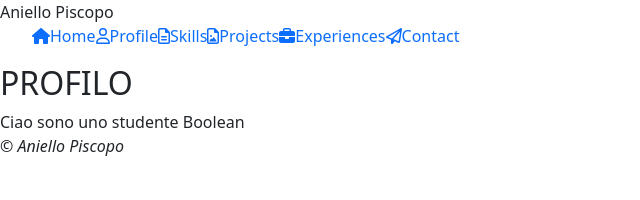
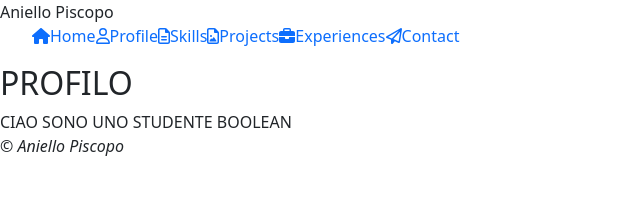
Before and after one commit to AnielloPiscopo/vite-boolfolio, a Vue app: page /profile in a window 1280 px wide. Shown: the top 200 px of the page, without its empty margins (0-640 px from the left). Built offline with nearby package versions, Linux system fonts and the light colour scheme.

Commit message:
Modified the name of the props necessary for the SectionsHeader component

```diff
--- a/src/components/main/SectionsHeader.vue
+++ b/src/components/main/SectionsHeader.vue
@@ -3,12 +3,12 @@ export default {
   name: "SectionsHeader",
 
   props: {
-    pageTitle: {
+    title: {
       type: String,
       required: true,
     },
 
-    pageSubtitle: {
+    subtitle: {
       type: String,
       required: false,
     },
@@ -23,8 +23,8 @@ export default {
 
 <template>
   <div class="my_header">
-    <h2 class="my_title text-uppercase">{{ pageTitle }}</h2>
-    <div class="my_subtitle">{{ pageSubtitle }}</div>
+    <h2 class="my_title text-uppercase">{{ title }}</h2>
+    <div class="my_subtitle text-uppercase">{{ subtitle }}</div>
   </div>
 </template>
 
--- a/src/pages/ContactPage.vue
+++ b/src/pages/ContactPage.vue
@@ -37,8 +37,8 @@ export default {
 <template>
   <section id="contact">
     <SectionsHeader
-      :pageTitle="title"
-      :pageSubtitle="subtitle"
+      :title="title"
+      :subtitle="subtitle"
       :specialWords="specialWords"
     />
 
--- a/src/pages/ProfilePage.vue
+++ b/src/pages/ProfilePage.vue
@@ -20,8 +20,8 @@ export default {
 
 <template>
   <SectionsHeader
-    :pageTitle="title"
-    :pageSubtitle="subtitle"
+    :title="title"
+    :subtitle="subtitle"
     :specialWords="specialWords"
   />
 </template>
```
